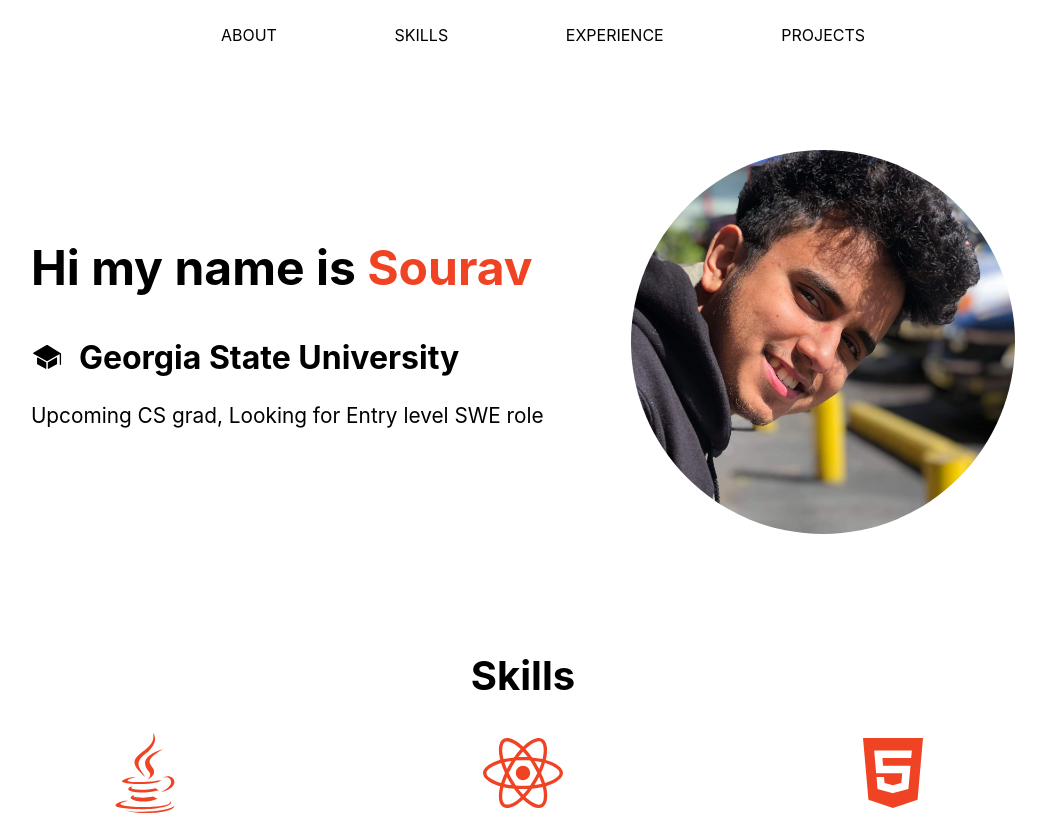
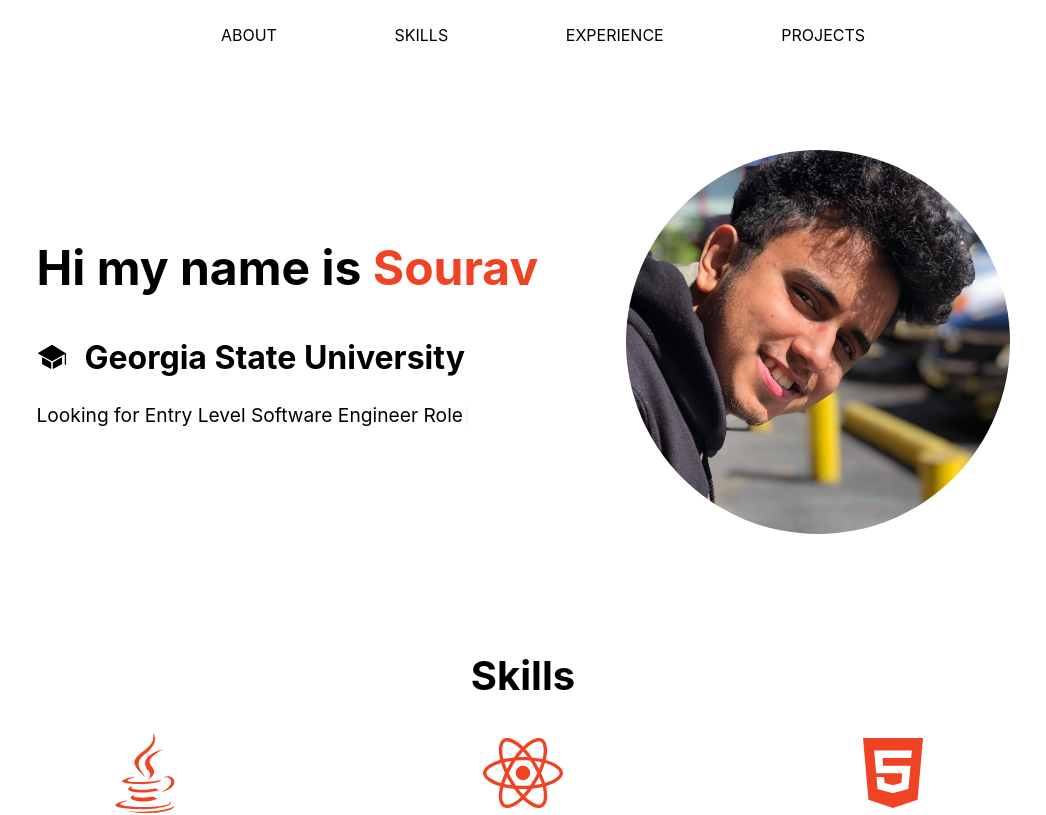
Before and after one commit to souravdhar199/souravsportfolio, a React (Create React App) app: page / in a window 1280 px wide. Shown: the top 815 px of the page, without its empty margins (117-1163 px from the left). Built offline with nearby package versions, Linux system fonts and the light colour scheme; no server answers.

Commit message:
Created typeWriter affect

```diff
--- a/package.json
+++ b/package.json
@@ -17,6 +17,7 @@
     "react-router-dom": "^6.4.3",
     "react-scripts": "5.0.1",
     "react-scroll": "^1.8.7",
+    "typewriter-effect": "^2.19.0",
     "web-vitals": "^2.1.4"
   },
   "scripts": {
--- a/src/components/About.js
+++ b/src/components/About.js
@@ -1,18 +1,31 @@
 import { IoIosSchool } from "react-icons/io";
 import img1 from "../images/profile.jpg";
 import "../styles/about.css";
+import Typewriter from "typewriter-effect";
 function About() {
   return (
     <section className="about">
       <div className="info">
         <h1>
-          Hi my name is <span>Sourav</span>{" "}
+          Hi my name is <span class="nameColor">Sourav</span>{" "}
         </h1>
         <h2 className="makeInline">
           <IoIosSchool className="icon2" />
           Georgia State University
         </h2>
-        <p>Upcoming CS grad, Looking for Entry level SWE role</p>
+        <Typewriter
+          onInit={(typewriter) => {
+            typewriter
+
+              .typeString("Looking for Entry Level Software Engineer Role")
+
+              .start();
+          }}
+          options={{
+            delay: 40,
+            wrapperClassName: "typed-wrapper",
+          }}
+        />
       </div>
       <div className="image">
         <img alt="profile" src={img1} />
--- a/src/styles/about.css
+++ b/src/styles/about.css
@@ -38,8 +38,11 @@ html {
   font-size: 2rem;
 }
 
-span {
+.nameColor {
   color: #ef4323;
+}
+.typed-wrapper {
+  font-size: 1.2rem;
 }
 
 @media screen and (max-width: 1000px) {
```
Also changed, not shown: 1 other file (tests, documents, lock files or other folders).
